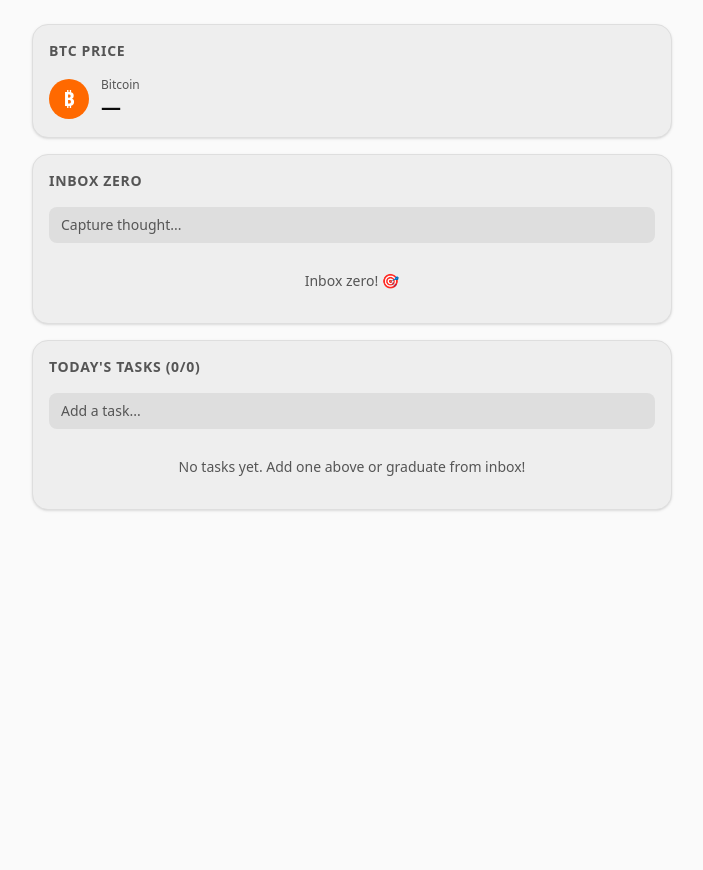
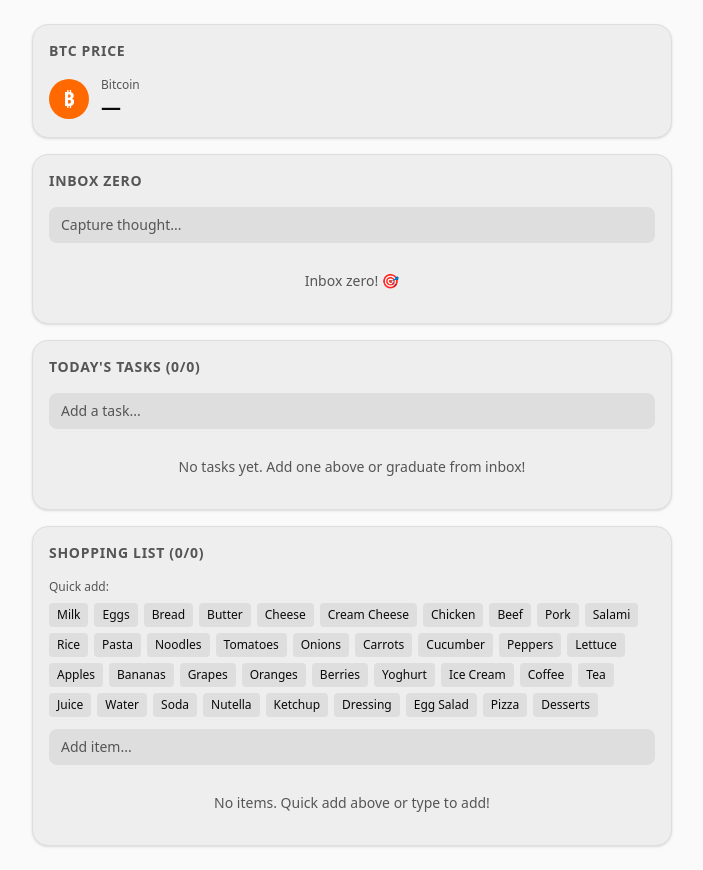
Before and after one commit to mageise/gtd-any, a React (Vite) app: page / in a window 1280 px wide. Shown: the whole page, without its empty margins (288-991 px from the left). Before the commit the page ends 800 px from the top, so only its background shows below. Built offline with nearby package versions, Linux system fonts and the light colour scheme.

Commit message:
add Shopping List widget
full-width widget with quick-add from 35 common grocery items,
manual add input, inline editing, auto-sort completed to bottom,
clear all button in footer, localStorage persistence

```diff
--- a/src/App.tsx
+++ b/src/App.tsx
@@ -3,13 +3,16 @@ import { Layout } from './components/Layout';
 import { WidgetPair } from './components/WidgetPair';
 import { InboxZero } from './components/widgets/InboxZero';
 import { TodaysTasks } from './components/widgets/TodaysTasks';
+import { ShoppingList } from './components/widgets/ShoppingList';
 import { BTCPrice } from './components/widgets/BTCPrice';
-import type { Task } from './types';
+import type { Task, ShoppingItem } from './types';
 
 const TASKS_KEY = 'daily-dashboard-tasks';
+const SHOPPING_KEY = 'daily-dashboard-shopping';
 
 function App() {
   const [tasks, setTasks] = useLocalStorage<Task[]>(TASKS_KEY, []);
+  const [shopping, setShopping] = useLocalStorage<ShoppingItem[]>(SHOPPING_KEY, []);
 
   return (
     <Layout>
@@ -18,6 +21,7 @@ function App() {
       </WidgetPair>
       <InboxZero setTasks={setTasks} />
       <TodaysTasks tasks={tasks} setTasks={setTasks} />
+      <ShoppingList items={shopping} setItems={setShopping} />
     </Layout>
   );
 }
--- /dev/null
+++ b/src/components/widgets/ShoppingList.tsx
@@ -0,0 +1,207 @@
+/* eslint-disable react-hooks/purity */
+import { useState, useRef, useEffect } from 'react';
+import { WidgetContainer } from '../WidgetContainer';
+import type { ShoppingItem } from '../../types';
+
+interface ShoppingListProps {
+  items: ShoppingItem[];
+  setItems: React.Dispatch<React.SetStateAction<ShoppingItem[]>>;
+}
+
+const QUICK_ADD_ITEMS = [
+  'milk', 'eggs', 'bread', 'butter', 'cheese', 'cream cheese',
+  'chicken', 'beef', 'pork', 'salami',
+  'rice', 'pasta', 'noodles',
+  'tomatoes', 'onions', 'carrots', 'cucumber', 'peppers', 'lettuce',
+  'apples', 'bananas', 'grapes', 'oranges', 'berries',
+  'yoghurt', 'ice cream',
+  'coffee', 'tea', 'juice', 'water', 'soda',
+  'Nutella', 'ketchup', 'dressing', 'egg salad',
+  'pizza', 'desserts',
+];
+
+export function ShoppingList({ items, setItems }: ShoppingListProps) {
+  const [input, setInput] = useState('');
+  const [editingId, setEditingId] = useState<string | null>(null);
+  const [editText, setEditText] = useState('');
+  const editInputRef = useRef<HTMLInputElement>(null);
+
+  useEffect(() => {
+    if (editingId && editInputRef.current) {
+      editInputRef.current.focus();
+    }
+  }, [editingId]);
+
+  const sortedItems = [...items].sort((a, b) => {
+    if (a.completed !== b.completed) return a.completed ? 1 : -1;
+    return b.createdAt - a.createdAt;
+  });
+
+  const handleAdd = (e: React.FormEvent) => {
+    e.preventDefault();
+    if (!input.trim()) return;
+
+    const newItem: ShoppingItem = {
+      id: Date.now().toString(),
+      text: input.trim(),
+      completed: false,
+      createdAt: Date.now(),
+    };
+    setItems((prev: ShoppingItem[]) => [newItem, ...prev]);
+    setInput('');
+  };
+
+  const handleQuickAdd = (item: string) => {
+    const now = Date.now();
+    const newItem: ShoppingItem = {
+      id: now.toString(),
+      text: item,
+      completed: false,
+      createdAt: now,
+    };
+    setItems((prev: ShoppingItem[]) => [newItem, ...prev]);
+  };
+
+  const toggleItem = (id: string) => {
+    setItems((prev: ShoppingItem[]) =>
+      prev.map((i: ShoppingItem) => (i.id === id ? { ...i, completed: !i.completed } : i))
+    );
+  };
+
+  const deleteItem = (id: string) => {
+    setItems((prev: ShoppingItem[]) => prev.filter((i: ShoppingItem) => i.id !== id));
+  };
+
+  const startEditing = (item: ShoppingItem) => {
+    setEditingId(item.id);
+    setEditText(item.text);
+  };
+
+  const saveEdit = () => {
+    if (editingId && editText.trim()) {
+      setItems((prev: ShoppingItem[]) =>
+        prev.map((i: ShoppingItem) =>
+          i.id === editingId ? { ...i, text: editText.trim() } : i
+        )
+      );
+    }
+    setEditingId(null);
+    setEditText('');
+  };
+
+  const cancelEdit = () => {
+    setEditingId(null);
+    setEditText('');
+  };
+
+  const handleKeyDown = (e: React.KeyboardEvent) => {
+    if (e.key === 'Enter') {
+      saveEdit();
+    } else if (e.key === 'Escape') {
+      cancelEdit();
+    }
+  };
+
+  const clearAll = () => {
+    setItems([]);
+  };
+
+  const completedCount = items.filter((i: ShoppingItem) => i.completed).length;
+  const totalCount = items.length;
+
+  return (
+    <WidgetContainer title={`Shopping List (${completedCount}/${totalCount})`}>
+      <div className="mb-3">
+        <p className="text-xs text-[var(--color-text-secondary)] mb-2">Quick add:</p>
+        <div className="flex flex-wrap gap-1.5">
+          {QUICK_ADD_ITEMS.map((item) => (
+            <button
+              key={item}
+              onClick={() => handleQuickAdd(item)}
+              className="px-2 py-1 text-xs bg-[var(--color-bg-tertiary)] text-[var(--color-text-primary)] rounded hover:bg-[var(--color-accent)] hover:text-white transition-colors capitalize"
+            >
+              {item}
+            </button>
+          ))}
+        </div>
+      </div>
+
+      <form onSubmit={handleAdd} className="mb-3">
+        <input
+          type="text"
+          value={input}
+          onChange={(e) => setInput(e.target.value)}
+          placeholder="Add item..."
+          className="w-full px-3 py-2 bg-[var(--color-bg-tertiary)] text-[var(--color-text-primary)] rounded-lg text-sm outline-none focus:ring-2 focus:ring-[var(--color-accent)] placeholder:text-[var(--color-text-secondary)]"
+        />
+      </form>
+
+      {items.length === 0 ? (
+        <p className="text-sm text-[var(--color-text-secondary)] text-center py-4">
+          No items. Quick add above or type to add!
+        </p>
+      ) : (
+        <ul className="space-y-2 max-h-[200px] overflow-y-auto">
+          {sortedItems.map((item: ShoppingItem) => (
+            <li
+              key={item.id}
+              className={`flex items-center gap-2 p-2 bg-[var(--color-bg-tertiary)] rounded-lg ${
+                item.completed ? 'opacity-50' : ''
+              }`}
+            >
+              <button
+                onClick={() => toggleItem(item.id)}
+                className={`w-5 h-5 rounded-full border-2 flex items-center justify-center transition-colors flex-shrink-0 ${
+                  item.completed
+                    ? 'bg-emerald-500 border-emerald-500 text-white'
+                    : 'border-[var(--color-text-secondary)] hover:border-[var(--color-accent)]'
+                }`}
+              >
+                {item.completed && '✓'}
+              </button>
+              {editingId === item.id ? (
+                <input
+                  ref={editInputRef}
+                  type="text"
+                  value={editText}
+                  onChange={(e) => setEditText(e.target.value)}
+                  onBlur={saveEdit}
+                  onKeyDown={handleKeyDown}
+                  className="flex-1 px-2 py-1 bg-[var(--color-bg-primary)] text-[var(--color-text-primary)] rounded text-sm outline-none"
+                />
+              ) : (
+                <span
+                  onClick={() => startEditing(item)}
+                  className={`flex-1 text-sm truncate cursor-pointer hover:text-[var(--color-accent)] ${
+                    item.completed
+                      ? 'line-through text-[var(--color-text-secondary)]'
+                      : 'text-[var(--color-text-primary)]'
+                  }`}
+                >
+                  {item.text}
+                </span>
+              )}
+              <button
+                onClick={() => deleteItem(item.id)}
+                className="text-[var(--color-text-secondary)] hover:text-red-500 text-xs flex-shrink-0"
+                title="Delete"
+              >
+                ×
+              </button>
+            </li>
+          ))}
+        </ul>
+      )}
+      <footer>
+        {items.length > 0 && (
+          <button
+            onClick={clearAll}
+            className="text-xs text-[var(--color-text-secondary)] hover:text-red-500 transition-colors"
+          >
+            Clear all
+          </button>
+        )}
+      </footer>
+    </WidgetContainer>
+  );
+}
```
Also changed, not shown: src/types/index.ts (+7 -0 lines).
